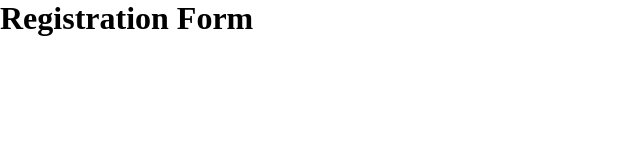
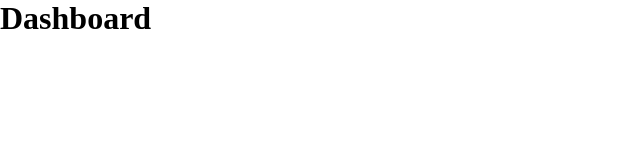
Before and after one commit to Deepanshu-jain521/weekly-challenge-2, a plain HTML site: page index.html in a window 1280 px wide. Shown: the whole page, without its empty margins (0-640 px from the left). Drawn offline with Linux system fonts and the light colour scheme.

Commit message:
Update index.html

```diff
--- a/index.html
+++ b/index.html
@@ -3,7 +3,7 @@
         <link rel="stylesheet" href="style.css">
     </head>
     <body>
-        <H1>Registration Form</H1>
+        <H1>Dashboard</H1>
         <script src="https://bit.ly/codedamn-web-console"></script>
         <script src="index.js"></script>
     </body>
```
